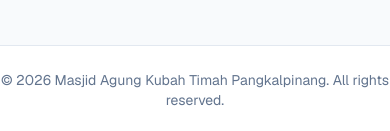
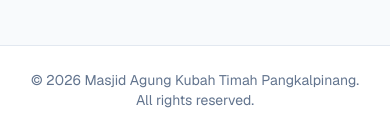
Before and after one commit to officialdmaqiqah/tabungan-qurban-app, a Next.js app: page /login in a window 390 px wide. Shown: the part 710-841 px from the top of the page. Built offline with nearby package versions, Linux system fonts and the light colour scheme; no server answers.

Commit message:
fix(ui): break copyright text on mobile

```diff
--- a/components/Footer.tsx
+++ b/components/Footer.tsx
@@ -11,7 +11,10 @@
 
   return (
     <footer className="border-t border-slate-200 py-6 text-center text-sm text-slate-500 bg-white mt-auto">
-      <p>&copy; {new Date().getFullYear()} Masjid Agung Kubah Timah Pangkalpinang. All rights reserved.</p>
+      <p>
+        &copy; {new Date().getFullYear()} Masjid Agung Kubah Timah Pangkalpinang.
+        <span className="block sm:inline">All rights reserved.</span>
+      </p>
     </footer>
   );
 }
```
